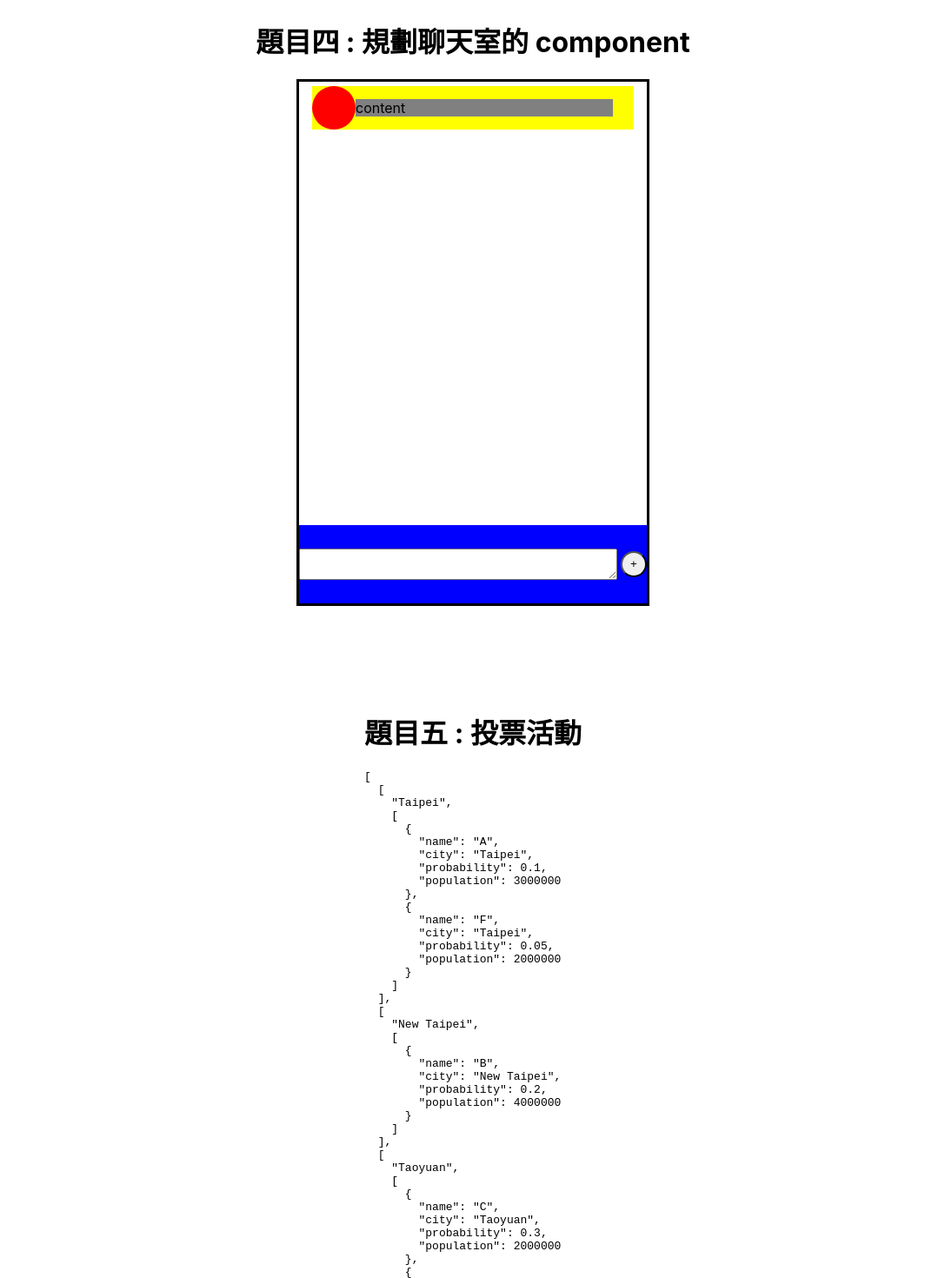
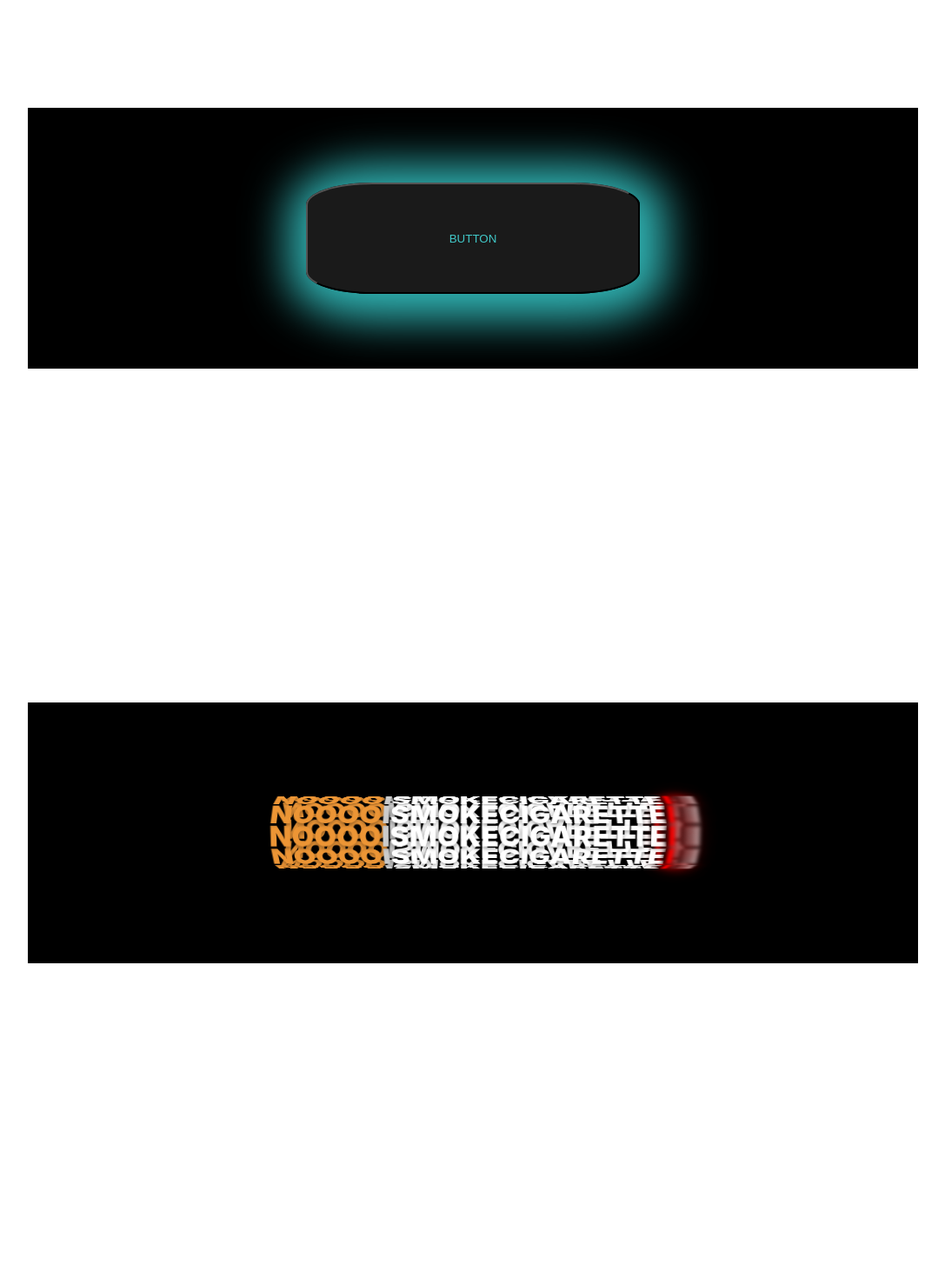
Before and after one commit to ss5815190/bat, a React (Create React App) app: page / in a window 1280 px wide. Shown: the part 660-2130 px from the top of the page at 87% size, without its empty margins (96-1183 px from the left). Built offline with nearby package versions, Linux system fonts and the light colour scheme.

Commit message:
animation

```diff
--- /dev/null
+++ b/src/pages/exam/compontents/animation.js
@@ -0,0 +1,77 @@
+import '../style/animation.css';
+import { useEffect} from 'react';
+const Animation=()=>{
+
+
+	useEffect(() => {
+		const allBox = document.querySelectorAll('div.animation');
+		console.log(allBox)
+	    const checkbox=()=>{
+
+			allBox.forEach((box)=>{
+				 //條件一：頂部小於頁面高度
+		        const currentPosition = window.scrollY + window.innerHeight;
+		        const boxPosition = box.offsetTop;
+		        const boxAppear = currentPosition > boxPosition;
+		        //條件二：底部高於頁面高度
+		        const boxBottom = box.offsetTop + box.clientHeight;
+		        const boxOnWindow = window.scrollY < boxBottom;
+
+		        if(boxOnWindow && boxAppear) {
+		        //符合出現條件，加上active此class
+		          box.classList.add('active');
+		          box.classList.remove('n-active');
+		        } else {
+		        //不符合出現條件，移除active此class
+		          box.classList.remove('active');
+		          box.classList.add('n-active');
+
+		        };
+				})
+
+		}
+		checkbox();//手動調用 剛渲染完不會觸發
+	    window.addEventListener('scroll', checkbox,true);
+
+	    return () => {
+	       window.removeEventListener('scroll', checkbox,true);
+	    };
+	  }, []);
+	const FNAME="NOOOO";
+	const NAME="SMOKEcigarette"
+
+	return(
+		<div className="a">
+			<div className="animation">
+				<div className="box">1</div>
+				<div className="box">2</div>
+				<div className="box">3</div>
+				<div className="box">4</div>
+				<div className="box">5</div>
+			</div>
+			<div className="animation">
+				<div className="shadow">
+					<button className="btn">
+						BUTTON
+					</button>
+				</div>
+			</div>
+			<div style={{backgroundColor:"black"}}className="animation">
+				<div className="cigarette">
+					<span style={{'--i':'1'}}><i>{FNAME}</i>{NAME}</span>
+					<span style={{'--i':'2'}}><i>{FNAME}</i>{NAME}</span>
+					<span style={{'--i':'3'}}><i>{FNAME}</i>{NAME}</span>
+					<span style={{'--i':'4'}}><i>{FNAME}</i>{NAME}</span>
+					<span style={{'--i':'5'}}><i>{FNAME}</i>{NAME}</span>
+					<span style={{'--i':'6'}}><i>{FNAME}</i>{NAME}</span>
+					<span style={{'--i':'7'}}><i>{FNAME}</i>{NAME}</span>
+					<span style={{'--i':'8'}}><i>{FNAME}</i>{NAME}</span>
+					<span style={{'--i':'9'}}><i>{FNAME}</i>{NAME}</span>
+					<span style={{'--i':'10'}}><i>{FNAME}</i>{NAME}</span>
+
+				</div>
+			</div>
+		</div>
+		)
+}
+export default Animation;
--- a/src/pages/exam/index.js
+++ b/src/pages/exam/index.js
@@ -1,16 +1,24 @@
 import "./style/exam.css"
+/*
 import Ex1 from"./compontents/ex1.js"
 import Ex2 from"./compontents/ex2.js"
 import Ex4 from"./compontents/ex4.js"
 import Ex5 from"./compontents/ex5.js"
+*/
+import Animation from"./compontents/animation.js"
 const Exam=()=>{
 
 	return(
 		<div className="exam">
+		{/*
+
+
 			<Ex1/>
     	 	<Ex2/>
     	 	<Ex4/>
     	 	<Ex5/>
+    	 */}
+    	 	<Animation/>
 		</div>
 		)
 }
--- /dev/null
+++ b/src/pages/exam/style/animation.css
@@ -0,0 +1,116 @@
+.a{
+	width: 100%;
+	display: flex;
+	flex-direction: column;
+	align-items: center;
+	margin-top: 200px;
+}
+.animation{
+	display: flex;
+	align-items: center;
+	width: 80%;
+	margin-bottom: 30vw;
+	transition: 1s;
+	justify-content: space-around;
+}
+.animation .box{
+	background-color: yellow;
+	width: 18%;
+	height: 200px;
+	transition: 1s;
+	border-radius: 20%;
+}
+
+.animation .box:hover{
+	background-color: gray;
+	width: 50%;
+
+}
+.active{
+	opacity: 1;
+}
+.n-active{
+	opacity: 0;
+}
+/**/
+.shadow{
+	background-color: black;
+	width: 100%;
+	height: 300px;
+	display: flex;
+	justify-content: center;
+	align-items: center;
+}
+.btn{
+	width: 30vw;
+	height: 10vw;
+	background-color: rgba(255, 255, 255, 0.1);
+	color: rgba(65, 200, 200, 1);
+	box-shadow:  5px 5px 50px 25px rgba(65, 243, 243, 0.74);
+	transition: 1s;
+	border-radius: 20%;
+}
+.btn:hover{
+	transition: 1s;
+	box-shadow:  5px 5px 50px 50px rgba(65, 243, 243, 0.74);
+	color: black;
+	background-color:rgba(65, 243, 243, 0.74) ;
+}
+
+/*香菸動畫*/
+.cigarette{
+	position: relative;
+	width: 100%;
+	height: 300px;
+	display: flex;
+	justify-content: space-around;
+	align-items: center;
+	transform-style: preserve-3d;
+	animation: rotate 10s linear infinite;
+
+}
+.cigarette span{
+
+	color: white;
+	text-transform: uppercase;
+	font-weight: 900;
+	font-size: 2em;
+	text-shadow: 0 2px 5px rgba(0, 0, 0, .40);
+	position: absolute;
+	transform: rotateX(calc(var(--i)*36deg))
+			translateZ(40px)
+			;
+}
+.cigarette i{
+	color: #ec9535;
+	font-style: normal;
+}
+.cigarette span i:first-child::after{
+	content: "l";
+	color: #ccc;
+	text-transform: lowercase;
+}
+.cigarette span::after{
+	padding: 0;
+	margin: 0;
+	content: "l";
+	color: red;
+	filter: blur(2px);
+	text-transform: lowercase;
+	text-shadow: -4px 0 2px black,
+	 12px 0 26px red,
+	 12px 0 30px red,
+	 12px 0 0px #222,
+	 16px 0  #555,
+	 20px 0  #666,
+	 24px 0  #888,
+	 28px 0  #999;
+}
+@keyframes rotate {
+	0%{
+		transform:  perspective(1000px) rotateX(0deg)
+	}
+	100%{
+		transform: perspective(1000px) rotateX(360deg)
+	}
+}
```
